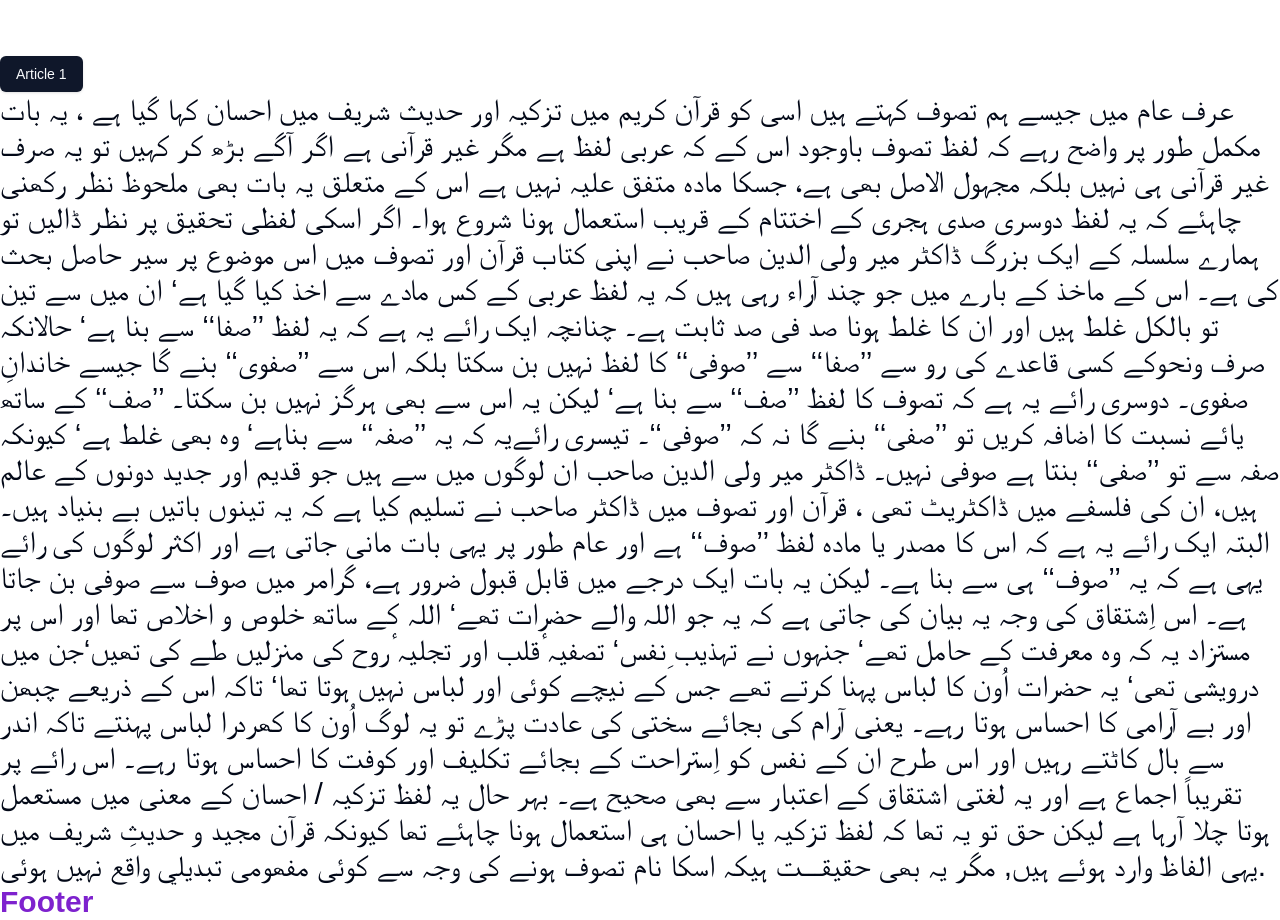
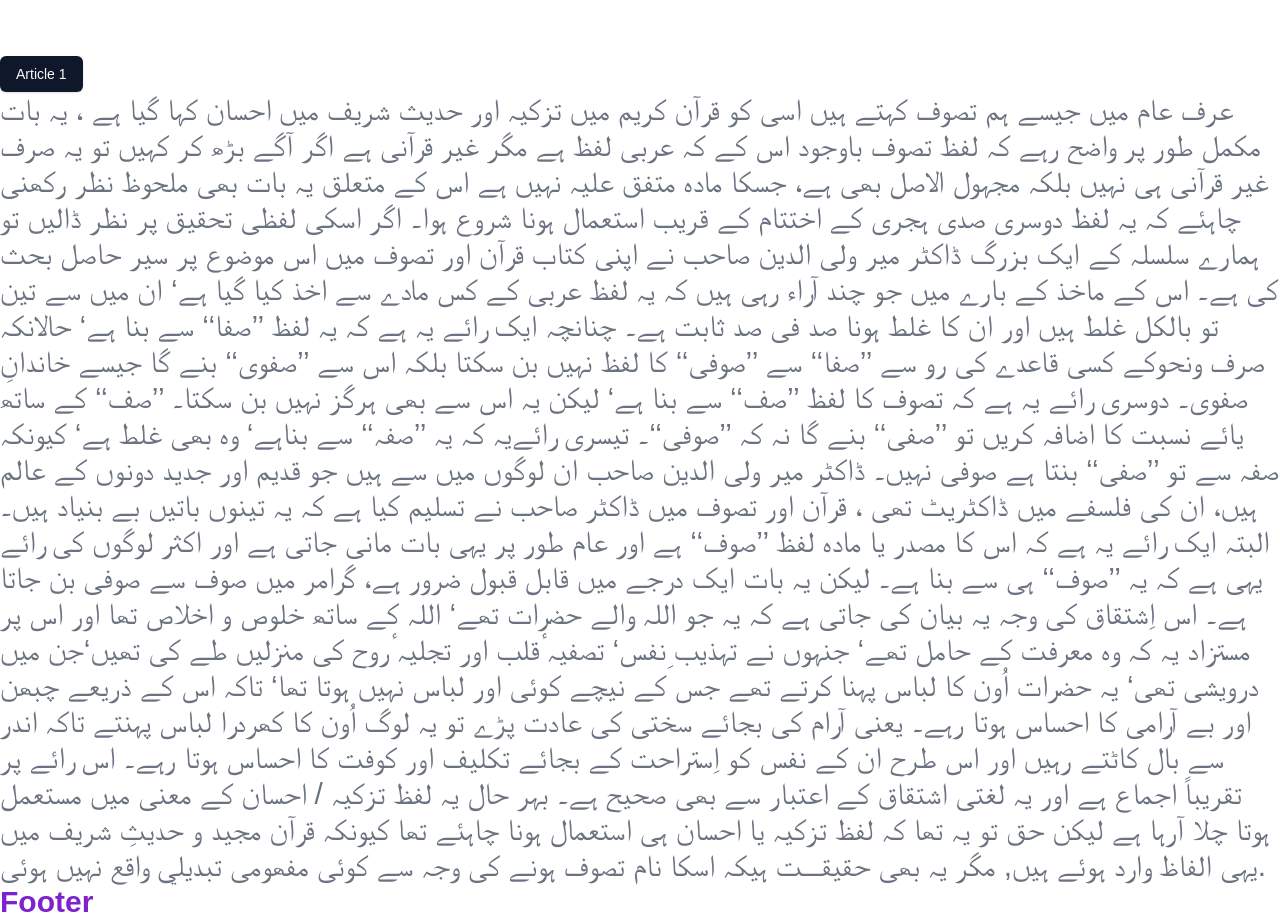
Before and after one commit to sohaildotcss/Al-Hira-startup, a Next.js app: page /articles/1 in a window 1280 px wide. Built offline with nearby package versions, Linux system fonts and the light colour scheme.

Commit message:
update raedme.md

```diff
--- a/app/articles/1/page.jsx
+++ b/app/articles/1/page.jsx
@@ -1,9 +1,7 @@
-import React from 'react';
-
 const article1 = () => {
   return (
     <div>
-      <h1 className="text-3xl font-medium">
+      <h1 className="text-3xl font-medium text-gray-500">
         عرف عام میں جیسے ہم تصوف کہتے ہیں اسی کو قرآن کریم میں تزکیہ اور حدیث
         شریف میں احسان کہا گیا ہے ، یہ بات مکمل طور پر واضح رہے کہ لفظ تصوف
         باوجود اس کے کہ عربی لفظ ہے مگر غیر قرآنی ہے اگر آگے بڑھ کر کہیں تو یہ
```
